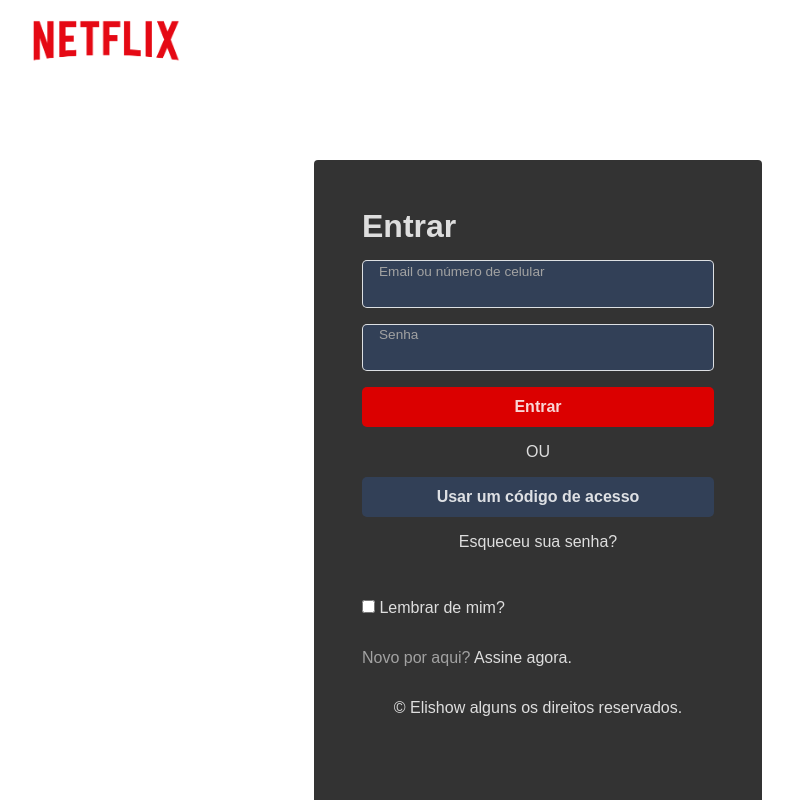
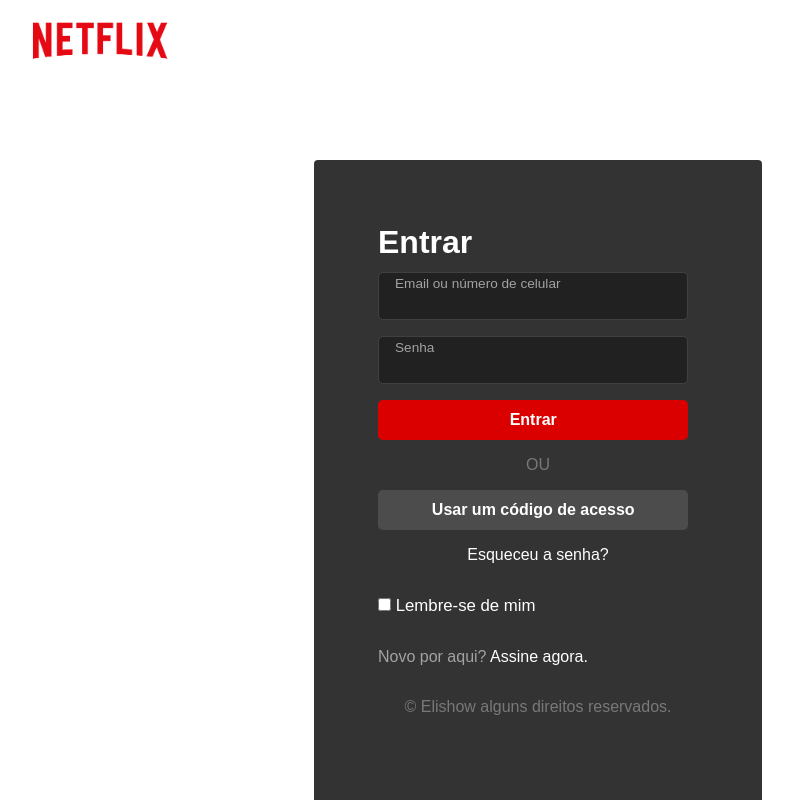
Before and after one commit to elishowbr/showflix, a plain HTML site: page index.html in a window 1280 px wide. Shown: the whole page, without its empty margins (102-895 px from the left). Drawn offline with Linux system fonts and the light colour scheme.

Commit message:
pequenos ajustes

```diff
--- a/index.html
+++ b/index.html
@@ -41,21 +41,24 @@
               </label>
             </div>
           </div>
-          <div class="nptsExtra">
+          <div class="nptsBtn">
             <button>Entrar</button>
             <p>OU</p>
             <button id="codAccess">Usar um código de acesso</button>
-            <a href="">Esqueceu sua senha?</a>
+            <a href="">Esqueceu a senha?</a>
           </div>
           <div class="remember">
             <label for="remember">
               <input type="checkbox" name="remember" id="remember" />
-              Lembrar de mim?</label>
+              Lembre-se de mim</label
+            >
           </div>
           <div class="signIn">
-           <label for="signIn">Novo por aqui? <a href="signIn">Assine agora.</a></label>
+            <label for="signIn"
+              >Novo por aqui? <a href="signIn">Assine agora.</a></label
+            >
           </div>
-          <p>&copy; Elishow alguns os direitos reservados.</p>
+          <p>&copy; Elishow alguns direitos reservados.</p>
         </div>
       </div>
     </div>
--- a/style.css
+++ b/style.css
@@ -9,17 +9,20 @@
 :root {
   --principal: #db0000;
   --secundaria: rgba(0, 0, 0, 0.8);
-  --terciaria: #ffffffd6;
-  --quartenaria: rgba(51, 75, 118, 0.545);
+  --terciaria: #ffffff;
+  --quartenaria:#171717a0;
   --quintenaria: #831010;
+  --dtls: #7d7d7d58;
 }
 
 h1 {
   color: var(--terciaria);
+  min-height: 2rem;
+  overflow: hidden;
 }
 
 .hdr img {
-  max-width: 160px;
+  max-width: 14.5%;
 }
 
 .intro {
@@ -50,7 +53,7 @@
   height: 40rem;
   width: 28rem;
   background-color: var(--secundaria);
-  padding: 3rem;
+  padding: 4rem;
   display: flex;
   flex-flow: column;
   text-align: center;
@@ -65,54 +68,51 @@
 }
 .npts {
   width: 100%;
-  height: 30%;
+  height: 10rem;
   display: flex;
   flex-flow: column;
   text-align: start;
   gap: 1rem;
 }
 
-.nptsExtra{
+.nptsBtn{
   display: flex;
   flex-flow: column;
   gap: 1rem;
-  margin-bottom: 1rem;
 }
 
 .remember{
   display: flex;
-  gap: 1rem;
 }
 
 .remember label{
-  font-size: 1rem;
+  font-size: 1.05rem;
   color: var(--terciaria);
   margin: 1rem 0;
 }
 
 .nptsIndv {
-  width: 100%;
-  height: 3rem;
+  width: 97%;
+  height: 5rem;
   background-color: var(--quartenaria);
   padding: 0.1rem 1rem;
   border-radius: 5px;
   color: var(--terciaria);
   font-size: 0.9rem;
-  border: 1px solid var(--terciaria);
-  cursor: pointer;
+  border: 1px solid var(--dtls);
+  cursor: text;
 }
 
 .nptsIndv input {
   border: none;
   outline: none;
   width: 100%;
-  background-color: rgba(232, 240, 254, 0);
+  background-color: rgba(0, 0, 0, 0.0);
   color: var(--terciaria);
-  cursor: pointer;
 }
 
 .mainlgn button {
-  width: 100%;
+  width: 97%;
   height: 2.5rem;
   border-radius: 5px;
   border: none;
@@ -131,11 +131,11 @@
 }
 
 #codAccess {
-  background-color: var(--quartenaria);
+  background-color: var(--dtls);
 }
 
 #codAccess:hover {
-  background-color: rgba(51, 75, 118, 0.2);
+  background-color: #272525;
 }
 
 .mainlgn a{
@@ -159,4 +159,10 @@
 
 .mainlgn p {
   user-select: none;
+  color: #b4b4b48a;
 }
+
+.nptsIndv span{
+  user-select: none;
+  cursor: text;
+}
```
